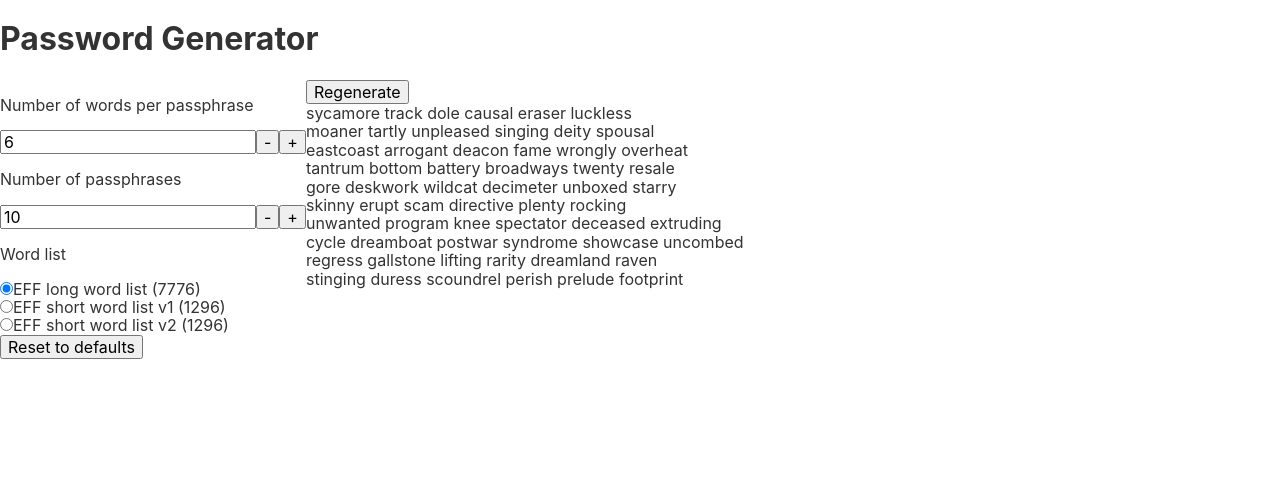
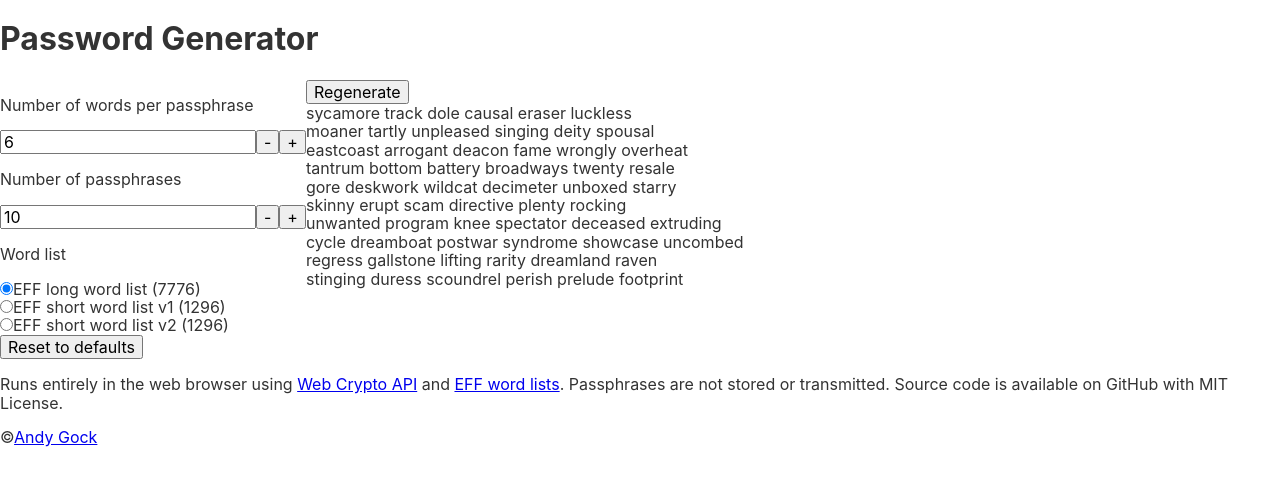
Before and after one commit to andygock/password-generator-v2, a React (Create React App) app: page / in a window 1280 px wide. Shown: the top 486 px of the page. Built offline with nearby package versions, Linux system fonts and the light colour scheme.

Commit message:
Add footer

```diff
--- a/src/App.js
+++ b/src/App.js
@@ -63,6 +63,25 @@ const App = () => {
           />
         </div>
       </div>
+
+      <footer>
+        <p>
+          Runs entirely in the web browser using{' '}
+          <a href="https://developer.mozilla.org/en-US/docs/Web/API/Web_Crypto_API">
+            Web Crypto API
+          </a>{' '}
+          and{' '}
+          <a href="https://www.eff.org/deeplinks/2016/07/new-wordlists-random-passphrases">
+            EFF word lists
+          </a>
+          . Passphrases are not stored or transmitted. Source code is available
+          on GitHub with MIT License.
+        </p>
+        <p>
+          &copy;
+          <a href="https://gock.net/">Andy Gock</a>
+        </p>
+      </footer>
     </div>
   );
 };
```
